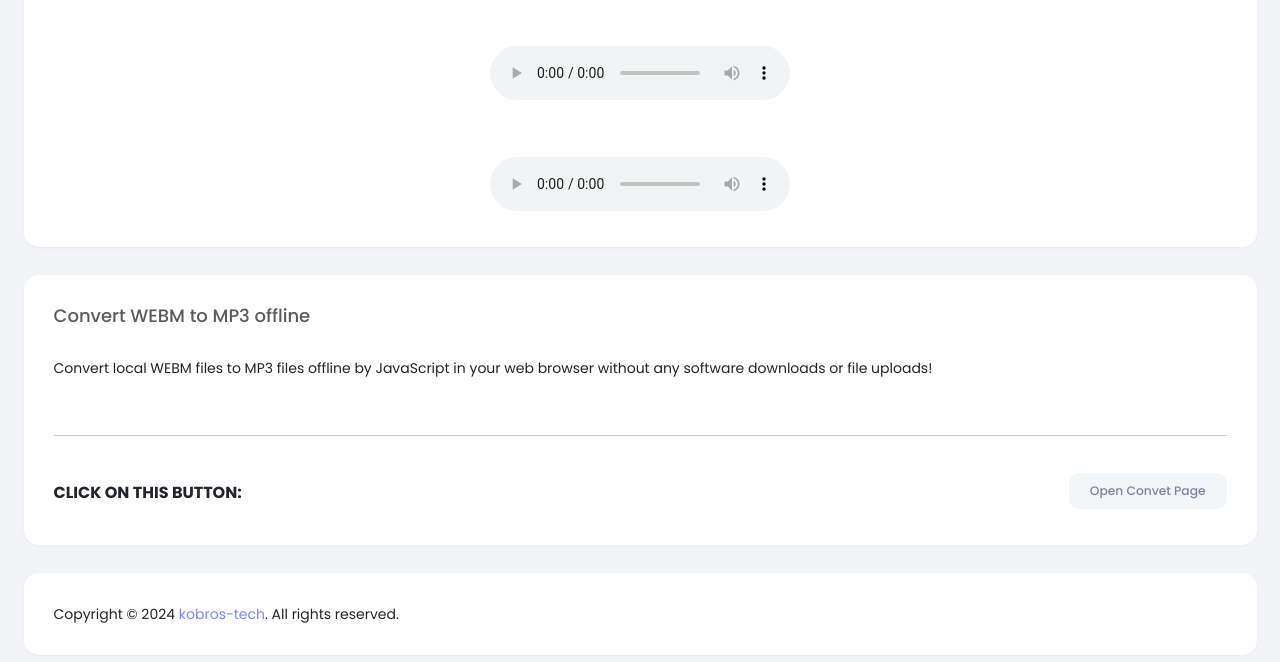
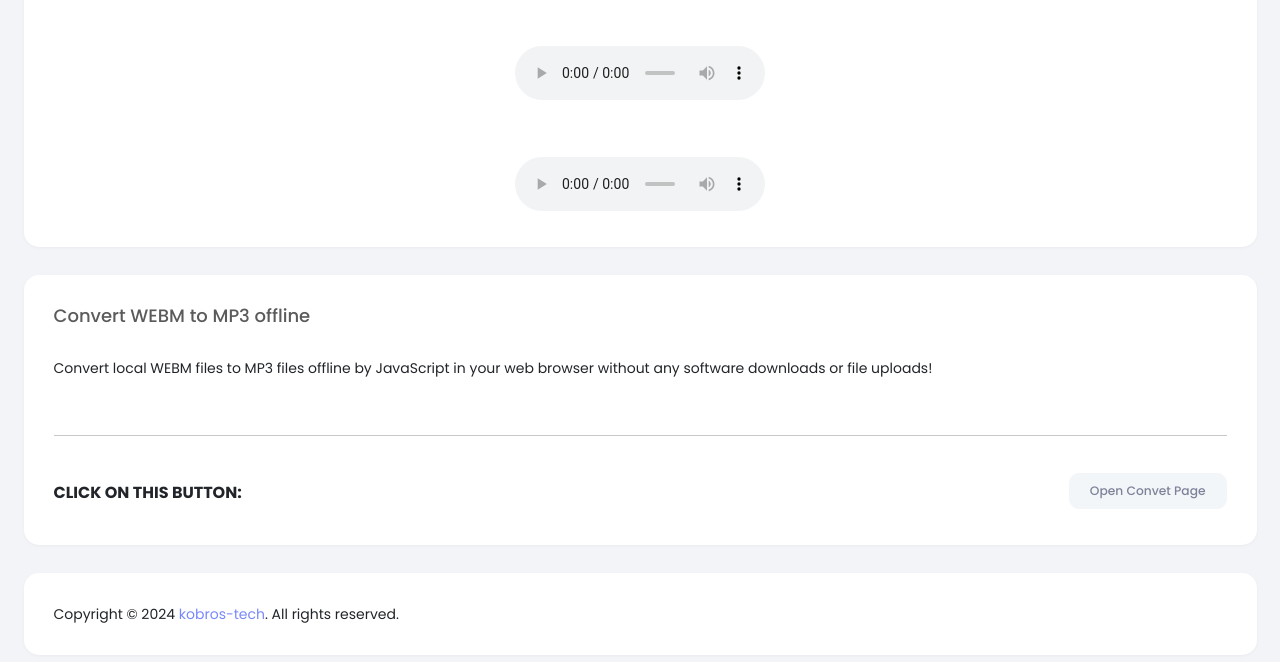
Before and after one commit to kobros-tech/web-radio, a plain HTML site: page index.html in a window 1280 px wide. Shown: the part 226-888 px from the top of the page. Drawn offline with Linux system fonts and the light colour scheme.

Commit message:
adjust audio tag width

```diff
--- a/index.html
+++ b/index.html
@@ -8,6 +8,7 @@
 <link href="https://fonts.googleapis.com/css?family=Poppins:400,500,700&display=swap" rel="stylesheet">
 <link href="/assets/css/bootstrap.min.css" rel="stylesheet">
 <link href="/assets/css/main.min.css" rel="stylesheet">
+<link href='/assets/images/favicon.ico' rel='icon' type='image/x-icon'/>
 <style>
   .btn:hover {
     color: #2b2926;
@@ -47,7 +48,7 @@
               <h2 class="card-title text-center">Holly Quran Radio Station from Cairo</h2>
 
               <div class="text-center" style="margin-top: 50px;">
-                  <audio crossOrigin="anonymous" id="src_audio" src="http://n09.radiojar.com/8s5u5tpdtwzuv" controls></audio>
+                  <audio crossOrigin="anonymous" id="src_audio" src="http://n09.radiojar.com/8s5u5tpdtwzuv" controls style="width: 250px;"></audio>
               </div>
               <div class="text-center" style="margin-top: 50px;">
                   <button name="record" class="btn btn-sm btn-secondary">Record</button>
@@ -56,7 +57,7 @@
                   <button name="stop" class="btn btn-sm btn-secondary">Stop</button>
               </div>
               <div class="text-center" style="margin-top: 50px;">
-                  <audio id="audio" controls></audio>
+                  <audio id="audio" controls style="width: 250px;"></audio>
               </div>
 
             </div>
```
Also changed, not shown: assets/images/favicon.ico (added).
